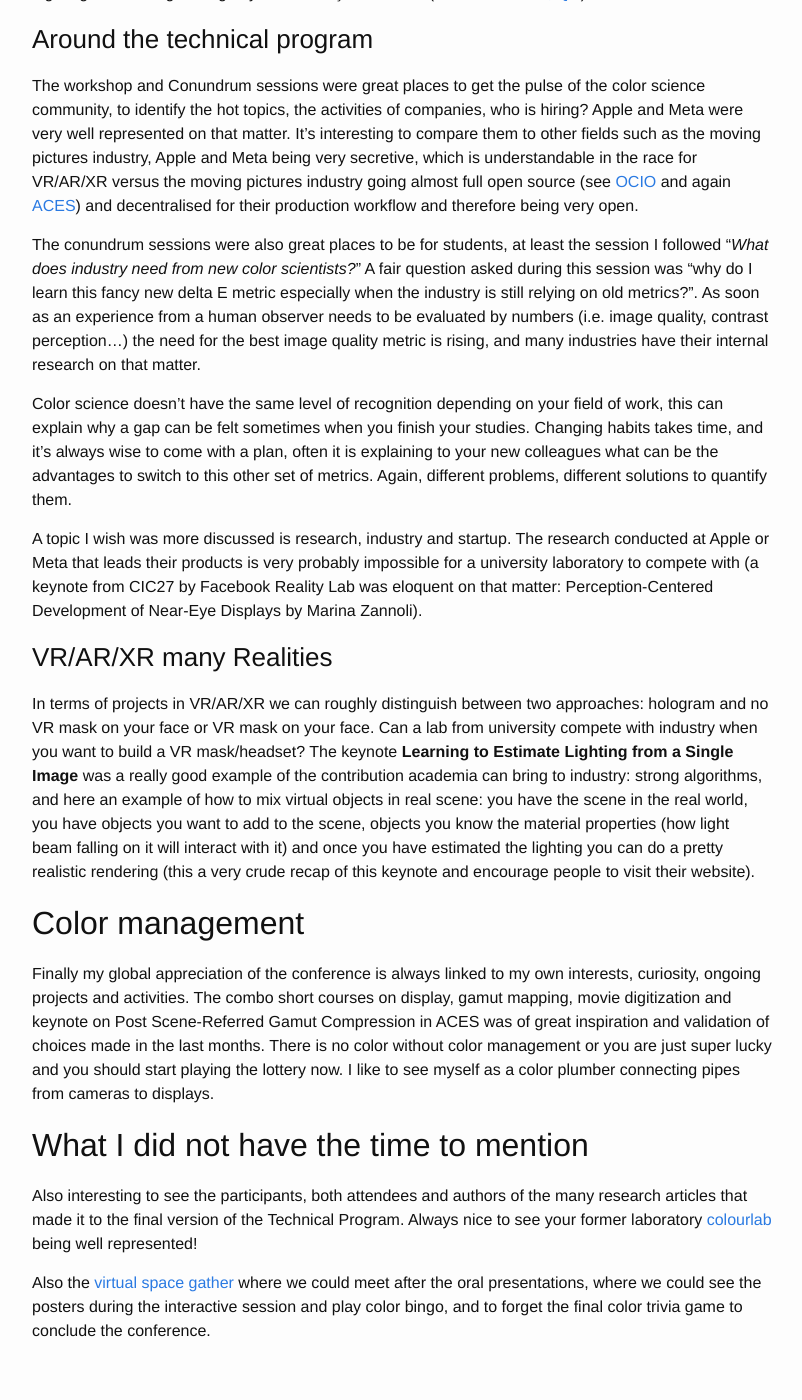
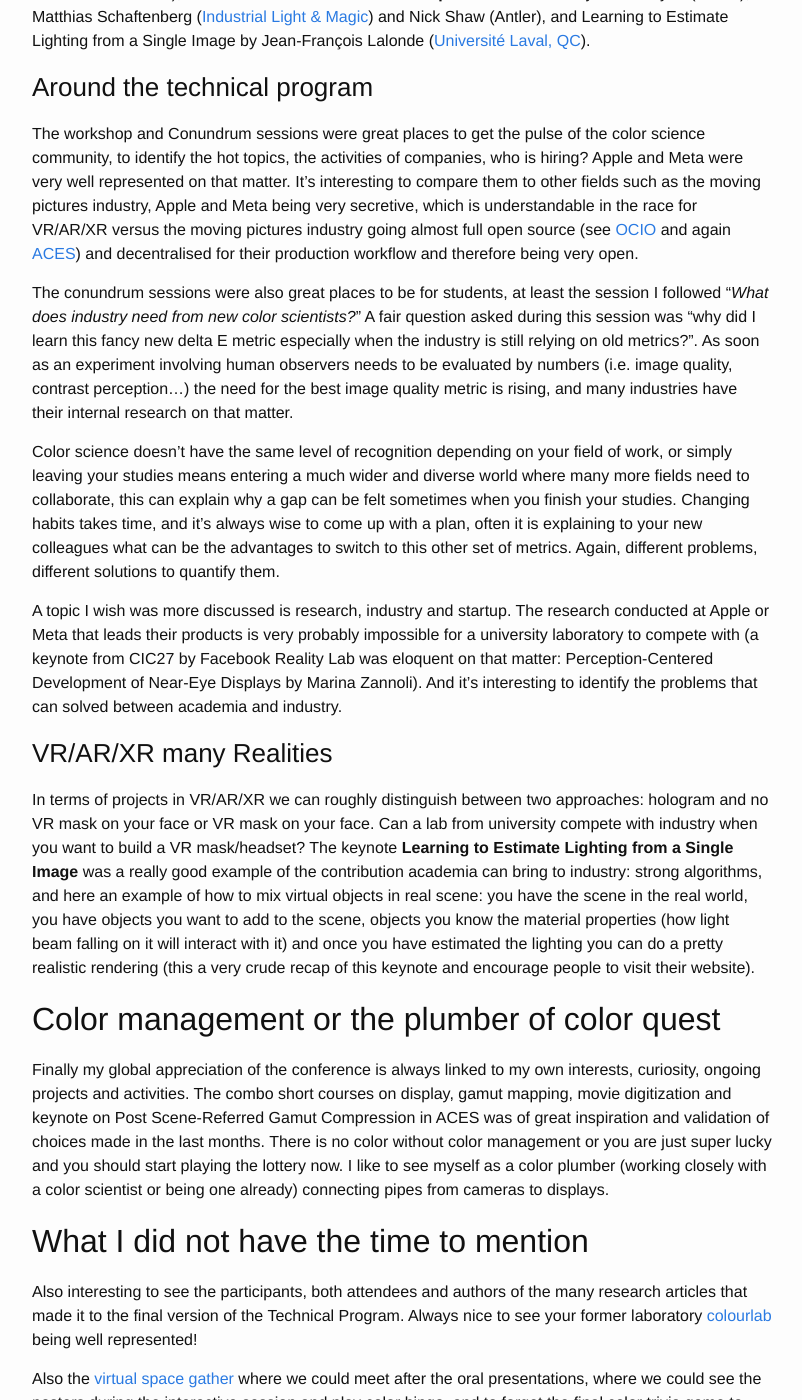
Before and after one commit to mrbonsoir/mrbonsoir.github.io, a Jekyll site: the page built from _posts/2021-12-06-CIC29.markdown, in a window 1280 px wide and 1400 px high, scrolled down 1233 px. Shown: the whole window, without its empty margins (238-1040 px from the left). Built offline with Jekyll 4.4.1, drawn with Linux system fonts in a browser that asks for light colours; some of the changed text lies outside the part shown.

Commit message:
post CIC 29 with correction number 2

```diff
--- a/_posts/2021-12-06-CIC29.markdown
+++ b/_posts/2021-12-06-CIC29.markdown
@@ -7,38 +7,38 @@ categories: blog post
 
 
 # Conference in the clouds
-The [Color Imaging Conference][CIC-link] of 2021, edition 29, took place early November and it is now over. As last year it did happen online, and we - all attendees - hope it can return to its original form in 2022.
+The [Color Imaging Conference][CIC-link] of 2021, edition 29, took place early November anywhere and everywhere in the same time, second edition in the cloud, online, and we - all attendees - hope it can return to its original form in 2022.
 
 Once again I took part in the conference committee, but this time in a new role as *junior* “Technical Program Chair”. More responsibilities and another great experience regarding the making of a conference: read almost all the papers entirely, read all the reviews of the reviewers, find reviewers, discuss with the other members of the technical committee Peter Morovic (General Chair) and Micheal Murdoch (*senior*  Technical Program Chair) about the selection of articles and the design of the final program with all the different sessions (one session per research topic).
 
 About the time zone paradox, the conference was happening for some sessions at the same time in two different days simultaneously. We were lucky enough that it was the same situation last year, therefore we could benefit from the past experience of last year's committee and their advanced excel sheets.
 
 # The program
-As I wrote it wasn’t the first time I did participate in this conference committee, but the first at this level. Compared to the previous editions, I had this year an overview of the conference contributions before the technical program was revealed, and this was quite exciting!
-
+As I wrote it wasn’t the first time I did participate in this conference committee, but the first time at this level. Compared to the previous editions, I had this year an overview of the conference contributions before the technical program was revealed, and this was quite exciting!
 
 ## Short Courses
-The instructors are professionals from academia or industry, the content of each course is usually super interesting. And each year instructors can submit a course or the committee will ask a potential instructor if he/she can propose a course on a particular topic. This part of the conference is the perfect entree point for people willing to know more about color science and the many problems related.
+The instructors are professionals from academia or industry, the content of each course is usually super interesting. Each year instructors can submit a course or the committee will ask a potential instructor if he/she can propose a course on a particular topic. This part of the conference is the perfect entree point for people willing to know more about color science and the many problems related, this with or without following the technical program.
 
-This year I registered for five courses, from Color Science Implications of Modern Display Technologies By Charles Poyton, **Digitizing Motion Picture Film** Giorgio Trumpy, **Color Essentials in LED Lighting Systems** by Michael J. Murdoch, **Deep Learning for Color** by  Simone Bianco and Marco Buzzelli and **Color Gamut Mapping** by Jan Morovic. They took place live on video before the technical program and are still accessible online.
+This year I registered for five courses, from **Color Science Implications of Modern Display Technologies** By Charles Poyton, **Digitizing Motion Picture Film** Giorgio Trumpy, **Color Essentials in LED Lighting Systems** by Michael J. Murdoch, **Deep Learning for Color** by  Simone Bianco and Marco Buzzelli and **Color Gamut Mapping** by Jan Morovic. They took place live on video before the technical program and are still accessible online.
 
 ## The keynotes
-The keynotes are always a good snapshot of the conference, the communities they represent, where they intersect. Again this year we got lucky with a well balanced talk between industry, movie production workflow and academia: **Some of the Interesting Challenges of Developing the HoloLens Sensor Array, and Some Fun and Hard Imaging Problems Ahead** by Andy Goris (Formerly Microsoft HoloLens and more), **Post Scene-Referred Gamut Compression in [ACES][ACES-link]** by Carol Payne ([Netflix][Netflix-link]), Matthias Schaftenberg ([Industrial Light & Magic][ILM-link]) and Nick Shaw (Antler), and Learning to Estimate Lighting from a Single Image by Jean-François Lalonde ([Université Laval, QC][lalonde-link]).
+The keynotes are always a good snapshot of the conference, the communities they represent, where they intersect. Again this year we got lucky with a well balanced talks between industry, movie production workflow and academia: **Some of the Interesting Challenges of Developing the HoloLens Sensor Array, and Some Fun and Hard Imaging Problems Ahead** by Andy Goris (Formerly Microsoft HoloLens and more), **Post Scene-Referred Gamut Compression in [ACES][ACES-link]** by Carol Payne ([Netflix][Netflix-link]), Matthias Schaftenberg ([Industrial Light & Magic][ILM-link]) and Nick Shaw (Antler), and Learning to Estimate Lighting from a Single Image by Jean-François Lalonde ([Université Laval, QC][lalonde-link]).
 
 ### Around the technical program
 The workshop and Conundrum sessions were great places to get the pulse of the color science community, to identify the hot topics, the activities of companies, who is hiring? Apple and Meta were very well represented on that matter. It’s interesting to compare them to other fields such as the moving pictures industry, Apple and Meta being very secretive, which is understandable in the race for VR/AR/XR versus the moving pictures industry going almost full open source (see [OCIO][opencolorio-link] and again [ACES][ACES2-link]) and decentralised for their production workflow and therefore being very open.
 
-The conundrum sessions were also great places to be for students, at least the session I followed “*What does industry need from new color scientists?*” A fair question asked during this session was “why do I learn this fancy new delta E metric especially when the industry is still relying on old metrics?”. As soon as an experience from a human observer needs to be evaluated by numbers (i.e. image quality, contrast perception…) the need for the best image quality metric is rising, and many industries have their internal research on that matter.
+The conundrum sessions were also great places to be for students, at least the session I followed “*What does industry need from new color scientists?*” A fair question asked during this session was “why did I learn this fancy new delta E metric especially when the industry is still relying on old metrics?”. As soon as an experiment involving human observers needs to be evaluated by numbers (i.e. image quality, contrast perception…) the need for the best image quality metric is rising, and many industries have their internal research on that matter.
 
-Color science doesn’t have the same level of recognition depending on your field of work, this can explain why a gap can be felt sometimes when you finish your studies. Changing habits takes time, and it’s always wise to come with a plan, often it is explaining to your new colleagues what can be the advantages to switch to this other set of metrics. Again, different problems, different solutions to quantify them.
+Color science doesn’t have the same level of recognition depending on your field of work, or simply leaving your studies means entering a much wider and diverse world where many more fields need to collaborate,
+this can explain why a gap can be felt sometimes when you finish your studies. Changing habits takes time, and it’s always wise to come up  with a plan, often it is explaining to your new colleagues what can be the advantages to switch to this other set of metrics. Again, different problems, different solutions to quantify them.
 
-A topic I wish was more discussed is research, industry and startup. The research conducted at Apple or Meta that leads their products is very probably impossible for a university laboratory to compete with (a keynote from CIC27 by Facebook Reality Lab was eloquent on that matter: Perception-Centered Development of Near-Eye Displays by Marina Zannoli).
+A topic I wish was more discussed is research, industry and startup. The research conducted at Apple or Meta that leads their products is very probably impossible for a university laboratory to compete with (a keynote from CIC27 by Facebook Reality Lab was eloquent on that matter: Perception-Centered Development of Near-Eye Displays by Marina Zannoli). And it's interesting to identify the problems that can solved between academia and industry.
 
 ### VR/AR/XR many Realities
 In terms of projects in VR/AR/XR we can roughly distinguish between two approaches: hologram and no VR mask on your face or VR mask on your face. Can a lab from university compete with industry when you want to build a VR mask/headset? The keynote **Learning to Estimate Lighting from a Single Image** was a really good example of the contribution academia can bring to industry: strong algorithms, and here an example of how to mix virtual objects in real scene: you have the scene in the real world, you have objects you want to add to the scene, objects you know the material properties (how light beam falling on it will interact with it) and once you have estimated the lighting you can do a pretty realistic rendering (this a very crude recap of this keynote and encourage people to visit their website).
 
-## Color management
-Finally my global appreciation of the conference is always linked to my own interests, curiosity, ongoing projects and activities. The combo short courses on display, gamut mapping, movie digitization and keynote on Post Scene-Referred Gamut Compression in ACES was of great inspiration and validation of choices made in the last months. There is no color without color management or you are just super lucky and you should start playing the lottery now. I like to see myself as a color plumber connecting pipes from cameras to displays.
+## Color management or the plumber of color quest
+Finally my global appreciation of the conference is always linked to my own interests, curiosity, ongoing projects and activities. The combo short courses on display, gamut mapping, movie digitization and keynote on Post Scene-Referred Gamut Compression in ACES was of great inspiration and validation of choices made in the last months. There is no color without color management or you are just super lucky and you should start playing the lottery now. I like to see myself as a color plumber (working closely with a color scientist or being one already) connecting pipes from cameras to displays.
 
 ## What I did not have the time to mention
 Also interesting to see the participants, both attendees and authors of the many research articles that made it to the final version of the Technical Program. Always nice to see your former laboratory [colourlab][colourlab-link] being well represented!
```
